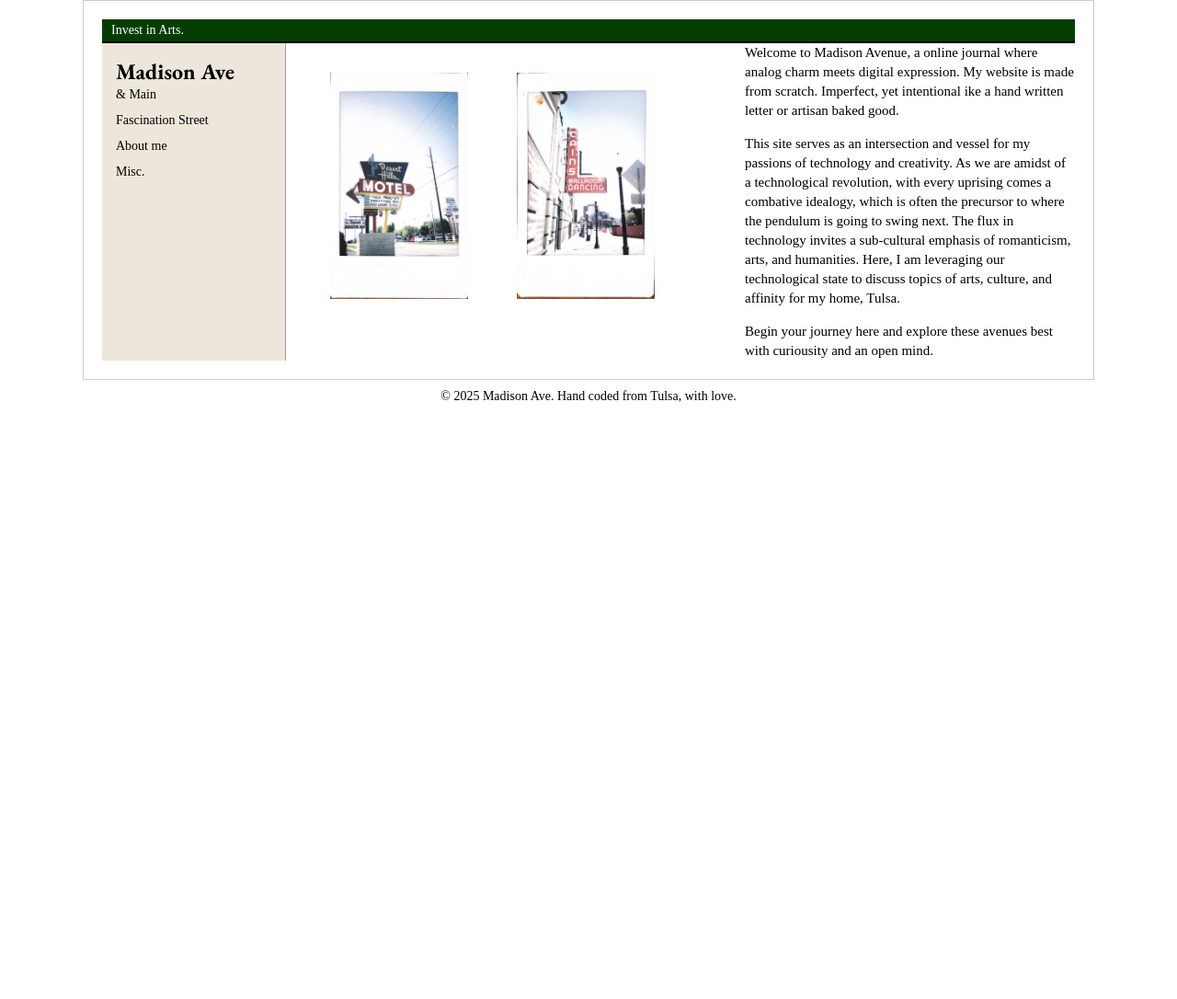
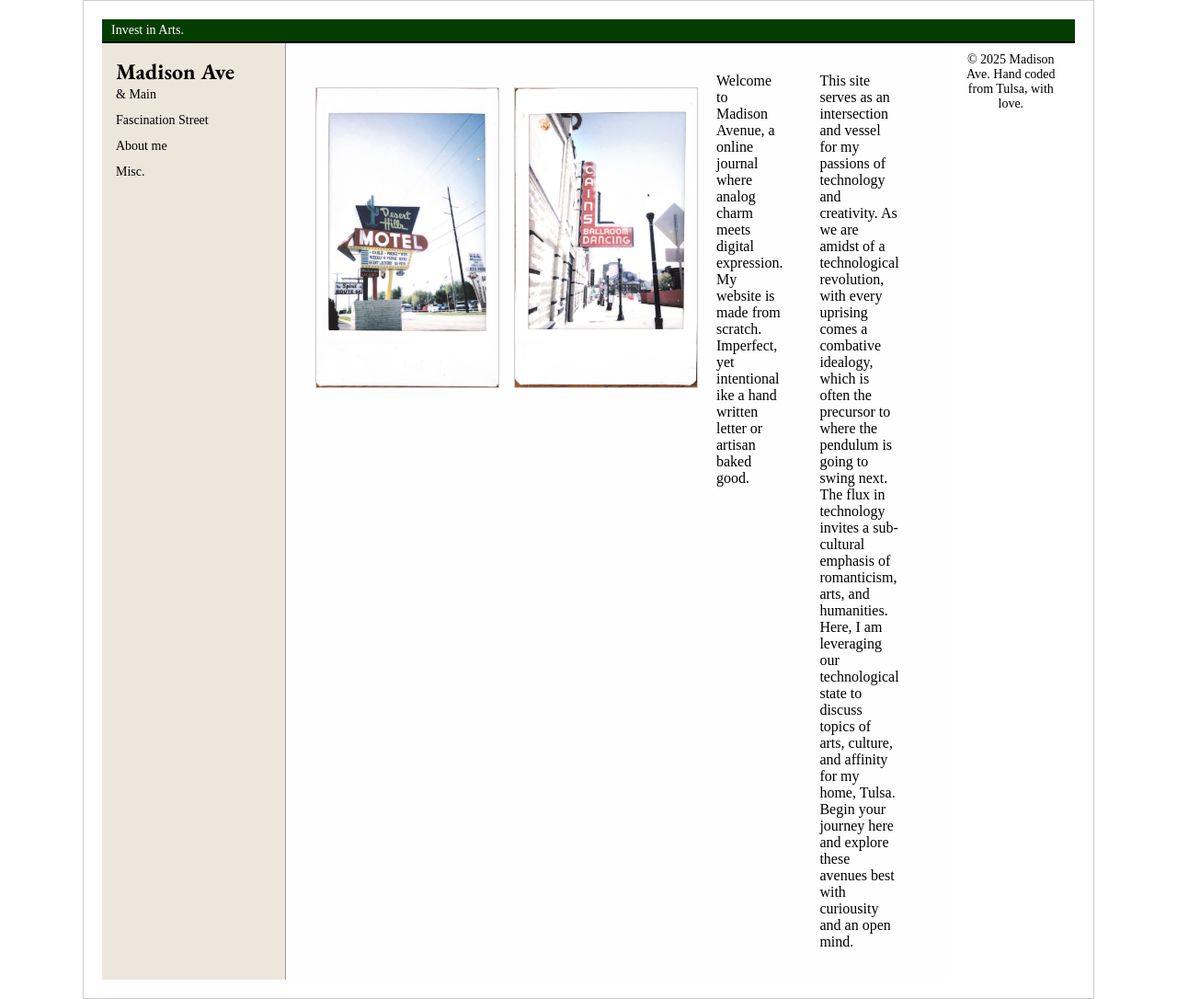
Before and after one commit to madidoan/madidoan.github.io, a PHP site: page / in a window 1280 px wide. Shown: the whole page at 92% size. Before the commit the page ends 437 px from the top, so only its background shows below. Run offline with PHP 8.4, Linux system fonts and the light colour scheme.

Commit message:
well see

```diff
--- a/discover.html
+++ b/discover.html
@@ -39,10 +39,6 @@
 
     <!-- Main Content (Right) -->
     <div id="content">
-
-      <div class="image-row">
-        <img src="pics/bluemoon.jpeg" alt="blue-moon-cafe">
-      </div>
 
       <h4> Discover Tulsa. </h4>
 
--- a/index.html
+++ b/index.html
@@ -38,25 +38,27 @@
 
 
     <!-- Main Content (Right) -->
-    <div id="content">
 
+    <main>
 
       <div class="portrait-row">
-        <img src="pics/desert.jpg" class="side-image">
-        <img src="pics/cains.jpg" class="side-image">
+        <img src="pics/desert.jpg" class="top-image">
+        <img src="pics/cains.jpg" class="top-image">
       </div>
 
+      <div class="text-columns">
+        <div class="left-column">
+          <p> Welcome to Madison Avenue, a online journal where analog charm meets digital expression. My website is made from scratch. Imperfect, yet intentional ike a hand written letter or artisan baked good. </p>
+        </div>
 
-      <p> Welcome to Madison Avenue, a online journal where analog charm meets digital expression. My website is made from scratch. Imperfect, yet intentional ike a hand written letter or artisan baked good. </p>
+        <div class="right-column">
+            <p> This site serves as an intersection and vessel for my passions of technology and creativity. As we are amidst of a technological revolution, with every uprising comes a combative idealogy, which is often the precursor to where the pendulum is going to swing next. The flux in technology invites a sub-cultural emphasis of romanticism, arts, and humanities. Here, I am leveraging our technological state to discuss topics of arts, culture, and affinity for my home, Tulsa. </p>
 
-
-      <p> This site serves as an intersection and vessel for my passions of technology and creativity. As we are amidst of a technological revolution, with every uprising comes a combative idealogy, which is often the precursor to where the pendulum is going to swing next. The flux in technology invites a sub-cultural emphasis of romanticism, arts, and humanities. Here, I am leveraging our technological state to discuss topics of arts, culture, and affinity for my home, Tulsa. </p>
-
-      <p> Begin your journey here and explore these avenues best with curiousity and an open mind.</p>
+            <p> Begin your journey here and explore these avenues best with curiousity and an open mind.</p>
 
     </div>
   </div>
-</div>
+</main>
 
 </body>
 
--- a/other-medias.html
+++ b/other-medias.html
@@ -37,7 +37,7 @@
     <!-- Main Content (Right) -->
     <div id="content">
 
-      <p> Do not fret. I consume all types of media. Here are more offers of digestion on my behalf. </p>
+      <h4>Here are more offers of digestion on my behalf.</h4>
 
       <img src="pics/mopi.jpeg" alt="My Own Private Idaho" width="300" height="180">
 
--- a/style.css
+++ b/style.css
@@ -43,7 +43,11 @@ hr {
   box-sizing: border-box;      /* includes padding in width calculation */
 }
 
-
+.top-image {
+  width: 200px;
+  height: auto;
+  border: 1px solid #ccc;
+}
 
 /* Top Bar */
 #top-bar {
@@ -190,6 +194,13 @@ footer {
   font-size: 14px;
 }
 
+.text-columns {
+  display: flex;
+  justify-content: space-between;
+  gap: 40px;
+  padding: 0 20px;
+}
+
 .three-column {
   display: flex;
   width: 100%;
--- a/what-im-into.html
+++ b/what-im-into.html
@@ -37,7 +37,7 @@
     <div id="content">
 
       <div class="portrait-row">
-        <img src="pics/flowers" alt="Flowers">
+        <img src="pics/flowers.jpg" alt="Flowers">
       </div>
 
       <p> I am a sl*t for a good sample or interpolation. It's even more satisfying when you are able to recognize it audibly. Because I am hedonistic, this natural satisfaction isn't enough and I need to find out if any song I have ever heard is sampled from another. I have been utulizing WhoSampled quite a bit and it's been helpful to find these correlations. The art of sampling fascinates me and emphasizes the cyclical nature of music but also the innovation it takes when someone can take some soul from the 70s and turn it into a tasteful techno rebrand. It takes a good ear to do so and I admire it dearly. </p>
```
